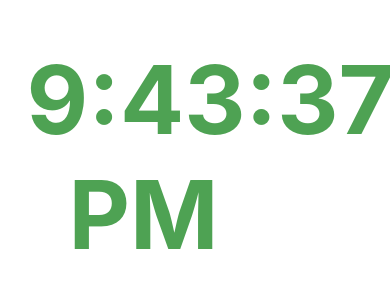
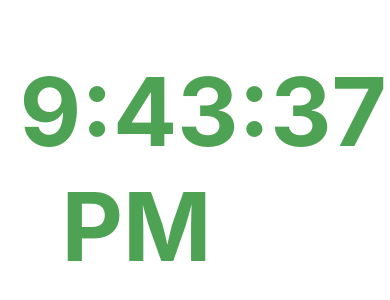
Before and after one commit to Saroj-Kumarr/Timer-App, a React (Create React App) app: page / in a window 390 px wide. Shown: the part 136-436 px from the top of the page. Built offline with nearby package versions, Linux system fonts and the light colour scheme.

Commit message:
Updating...

```diff
--- a/src/App.css
+++ b/src/App.css
@@ -35,7 +35,7 @@ body {
   #test #header {
     text-align: center;
     font-size: 95px;
-    margin-top: 40%;
-    margin-left:-22%;
+    margin-top: 45%;
+    margin-left:-25%;
   }
 }
```
